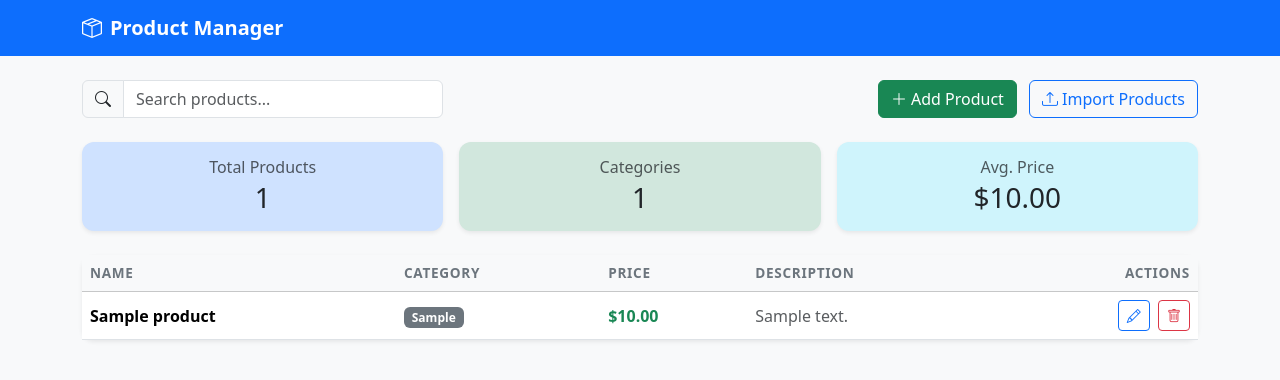
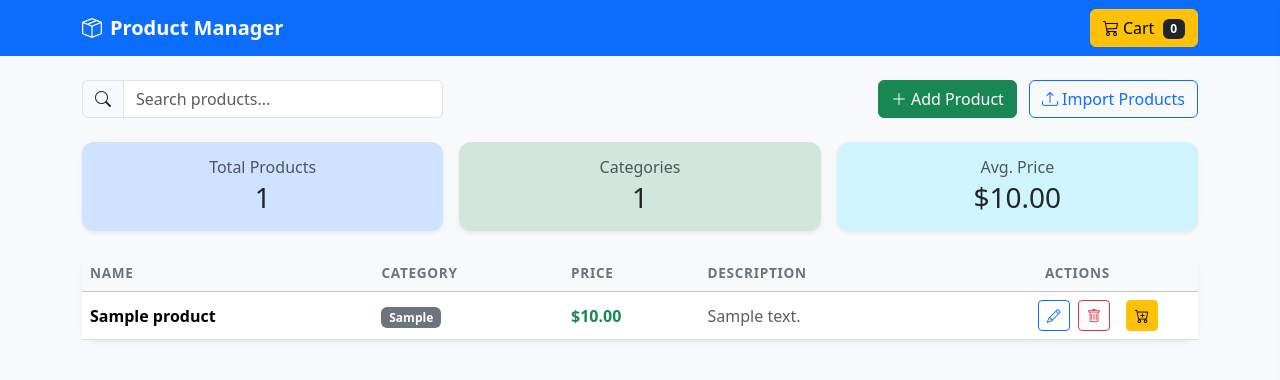
Before and after one commit to anh1901/product_crud_app, a Flask app: page / in a window 1280 px wide. Shown: the top 380 px of the page. Run offline with Flask 3, Linux system fonts and the light colour scheme; tables that the repository leaves empty hold one stand-in row (values such as "Sample post"); some libraries are stand-ins or nearby versions.

Commit message:
feat: add shopping cart sidebar for deal pricing
- Cart button in navbar with item count badge
- Slide-out cart sidebar with overlay
- Add to cart button on each product row
- Quantity controls (+/- buttons and direct input)
- Per-item subtotal and cart total calculation
- Remove individual items or clear entire cart
- Client-side only (session-based, no backend persistence)

Co-Authored-By: Devin AI <158243242+devin-ai-integration[bot]@users.noreply.github.com>

```diff
--- a/static/js/app.js
+++ b/static/js/app.js
@@ -1,6 +1,7 @@
 const API = "/api/products";
 let allProducts = [];
 let searchTimeout = null;
+let cart = [];
 
 document.addEventListener("DOMContentLoaded", () => {
     loadProducts();
@@ -45,6 +46,11 @@ function renderProducts(products) {
                 </button>
                 <button class="btn btn-sm btn-outline-danger btn-action" onclick="showDeleteModal('${p.id}', '${escapeHtml(p.name)}')" title="Delete">
                     <i class="bi bi-trash"></i>
+                </button>
+            </td>
+            <td>
+                <button class="btn btn-sm btn-warning" onclick="addToCart('${p.id}')" title="Add to cart">
+                    <i class="bi bi-cart-plus"></i>
                 </button>
             </td>
         </tr>`
@@ -216,3 +222,106 @@ function escapeHtml(str) {
     div.textContent = str;
     return div.innerHTML;
 }
+
+// --- Cart ---
+
+function toggleCart() {
+    const sidebar = document.getElementById("cartSidebar");
+    const overlay = document.getElementById("cartOverlay");
+    const open = sidebar.classList.toggle("open");
+    overlay.classList.toggle("open", open);
+}
+
+function addToCart(productId) {
+    const product = allProducts.find((p) => p.id === productId);
+    if (!product) return;
+    const existing = cart.find((item) => item.id === productId);
+    if (existing) {
+        existing.qty += 1;
+    } else {
+        cart.push({ id: product.id, name: product.name, price: product.price, qty: 1 });
+    }
+    renderCart();
+    showToast(`${product.name} added to cart`, "success");
+}
+
+function removeFromCart(productId) {
+    cart = cart.filter((item) => item.id !== productId);
+    renderCart();
+}
+
+function updateCartQty(productId, delta) {
+    const item = cart.find((i) => i.id === productId);
+    if (!item) return;
+    item.qty += delta;
+    if (item.qty <= 0) {
+        cart = cart.filter((i) => i.id !== productId);
+    }
+    renderCart();
+}
+
+function setCartQty(productId, value) {
+    const qty = parseInt(value, 10);
+    if (isNaN(qty) || qty <= 0) {
+        cart = cart.filter((i) => i.id !== productId);
+    } else {
+        const item = cart.find((i) => i.id === productId);
+        if (item) item.qty = qty;
+    }
+    renderCart();
+}
+
+function clearCart() {
+    cart = [];
+    renderCart();
+    showToast("Cart cleared", "success");
+}
+
+function renderCart() {
+    const body = document.getElementById("cartBody");
+    const footer = document.getElementById("cartFooter");
+    const countBadge = document.getElementById("cartCount");
+    const totalItems = cart.reduce((s, i) => s + i.qty, 0);
+    countBadge.textContent = totalItems;
+
+    if (cart.length === 0) {
+        body.innerHTML = `
+            <div class="text-center text-muted py-5">
+                <i class="bi bi-cart-x fs-1 d-block mb-2"></i>
+                Cart is empty. Add products to start a deal.
+            </div>`;
+        footer.style.display = "none";
+        return;
+    }
+
+    footer.style.display = "block";
+    let total = 0;
+    body.innerHTML = cart
+        .map((item) => {
+            const subtotal = item.price * item.qty;
+            total += subtotal;
+            return `
+            <div class="cart-item">
+                <div class="d-flex justify-content-between align-items-start mb-1">
+                    <strong class="me-2">${escapeHtml(item.name)}</strong>
+                    <button class="btn btn-sm btn-outline-danger border-0 p-0" onclick="removeFromCart('${item.id}')" title="Remove">
+                        <i class="bi bi-x-lg"></i>
+                    </button>
+                </div>
+                <div class="d-flex justify-content-between align-items-center">
+                    <div class="input-group input-group-sm" style="width:120px">
+                        <button class="btn btn-outline-secondary" onclick="updateCartQty('${item.id}', -1)">−</button>
+                        <input type="number" class="form-control text-center" value="${item.qty}" min="1"
+                               onchange="setCartQty('${item.id}', this.value)" style="max-width:50px">
+                        <button class="btn btn-outline-secondary" onclick="updateCartQty('${item.id}', 1)">+</button>
+                    </div>
+                    <span class="text-success fw-semibold">$${subtotal.toFixed(2)}</span>
+                </div>
+                <small class="text-muted">$${Number(item.price).toFixed(2)} each</small>
+            </div>`;
+        })
+        .join("");
+
+    document.getElementById("cartItemCount").textContent = totalItems;
+    document.getElementById("cartTotal").textContent = `$${total.toFixed(2)}`;
+}
--- a/templates/index.html
+++ b/templates/index.html
@@ -14,6 +14,10 @@
             <a class="navbar-brand fw-bold" href="#">
                 <i class="bi bi-box-seam me-2"></i>Product Manager
             </a>
+            <button class="btn btn-warning position-relative" onclick="toggleCart()">
+                <i class="bi bi-cart3 me-1"></i>Cart
+                <span class="badge bg-dark ms-1" id="cartCount">0</span>
+            </button>
         </div>
     </nav>
 
@@ -76,6 +80,7 @@
                                 <th>Price</th>
                                 <th>Description</th>
                                 <th class="text-end">Actions</th>
+                                <th style="width:80px"></th>
                             </tr>
                         </thead>
                         <tbody id="productTableBody">
@@ -223,6 +228,34 @@ Coffee Mug,12.50,Ceramic 350ml,Kitchen</pre>
         </div>
     </div>
 
+    <!-- Cart Sidebar -->
+    <div id="cartOverlay" class="cart-overlay" onclick="toggleCart()"></div>
+    <div id="cartSidebar" class="cart-sidebar">
+        <div class="cart-header">
+            <h5 class="mb-0"><i class="bi bi-cart3 me-2"></i>Deal Cart</h5>
+            <button class="btn-close" onclick="toggleCart()"></button>
+        </div>
+        <div class="cart-body" id="cartBody">
+            <div class="text-center text-muted py-5">
+                <i class="bi bi-cart-x fs-1 d-block mb-2"></i>
+                Cart is empty. Add products to start a deal.
+            </div>
+        </div>
+        <div class="cart-footer" id="cartFooter" style="display:none">
+            <div class="d-flex justify-content-between align-items-center mb-2">
+                <span class="text-muted">Items:</span>
+                <span id="cartItemCount" class="fw-semibold">0</span>
+            </div>
+            <div class="d-flex justify-content-between align-items-center mb-3">
+                <span class="fs-5 fw-bold">Total:</span>
+                <span class="fs-5 fw-bold text-success" id="cartTotal">$0.00</span>
+            </div>
+            <button class="btn btn-danger w-100 mb-2" onclick="clearCart()">
+                <i class="bi bi-trash me-1"></i>Clear Cart
+            </button>
+        </div>
+    </div>
+
     <!-- Toast -->
     <div class="toast-container position-fixed bottom-0 end-0 p-3">
         <div id="appToast" class="toast" role="alert">
```
Also changed, not shown: static/css/style.css (+68 -0 lines).
